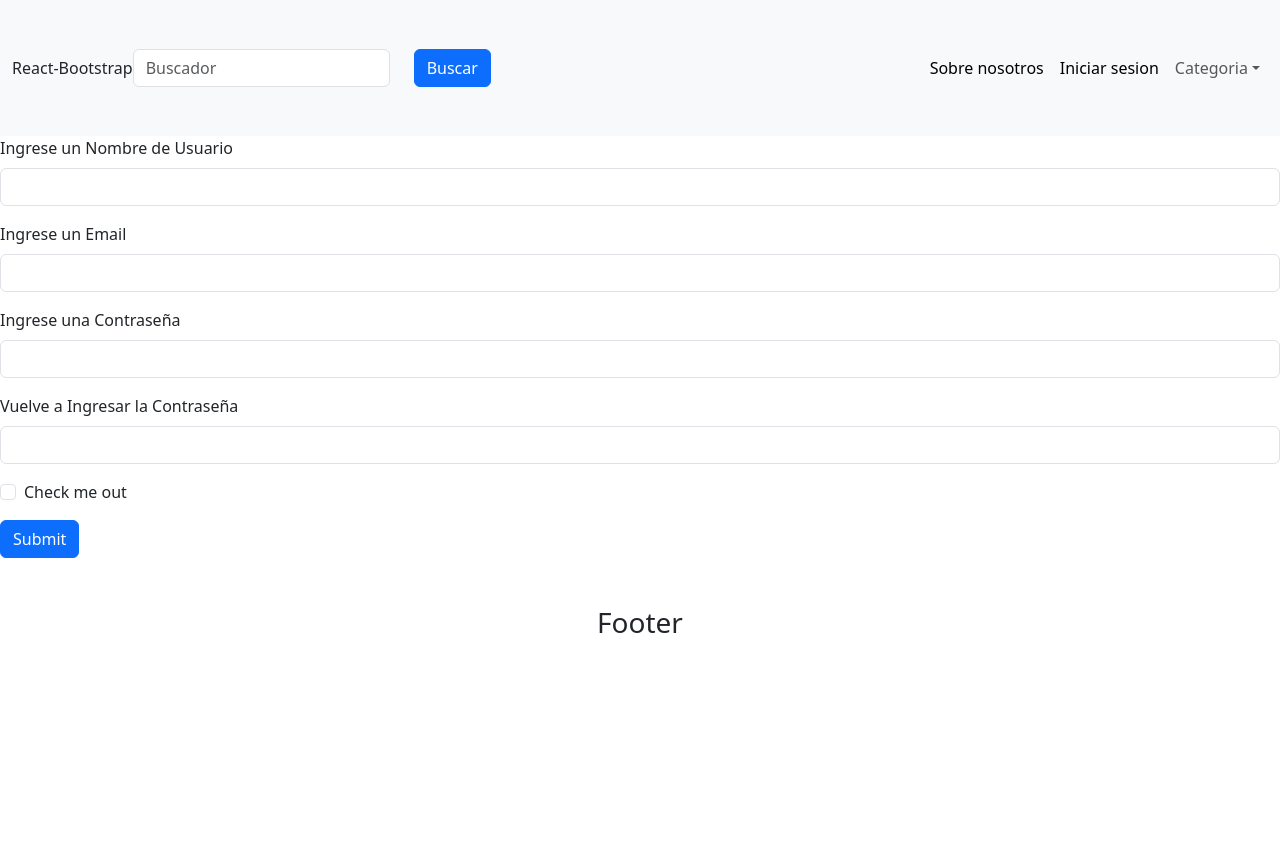
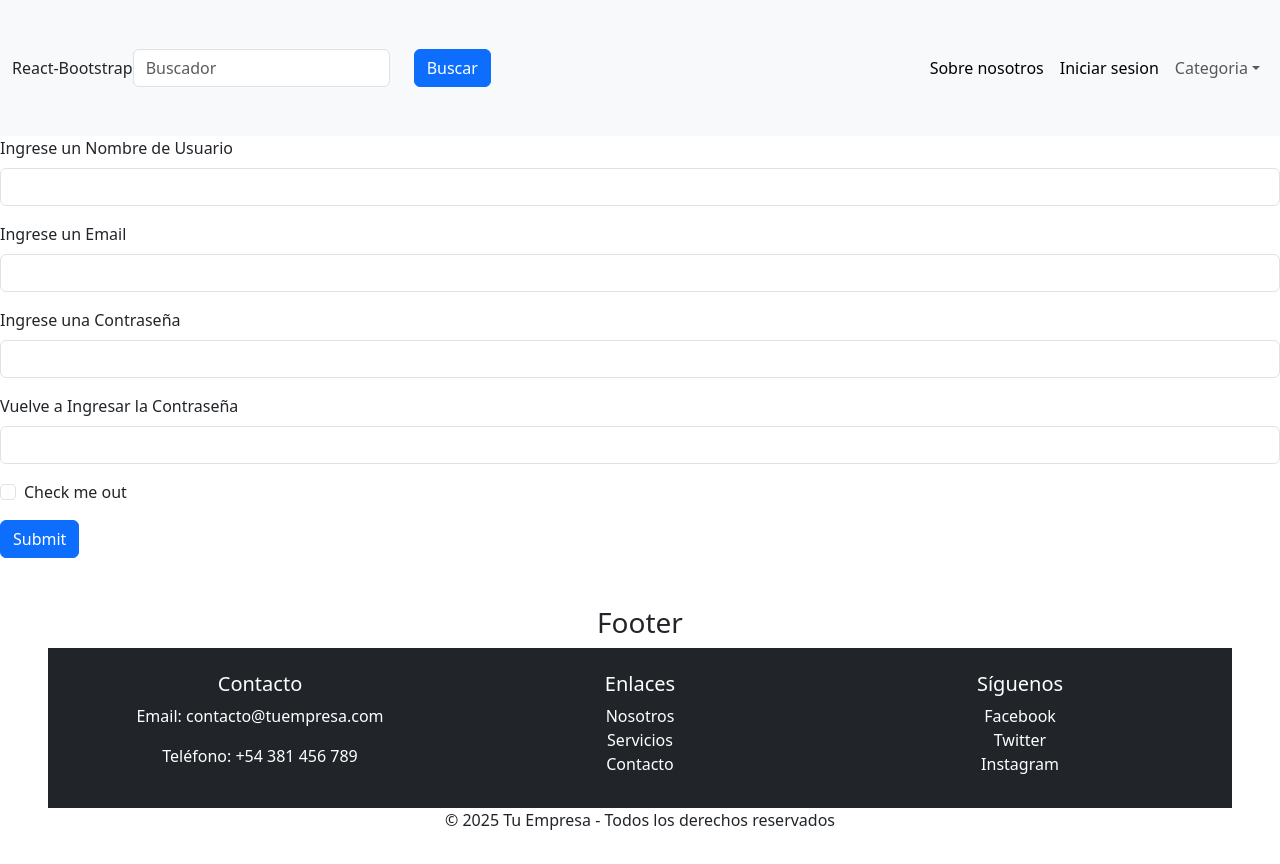
Before and after one commit to Alcoba23/proyecto-ecommerce-grupo2, a React (Vite) app: page /i in a window 1280 px wide. Shown: the top 864 px of the page. Before the commit the page ends 800 px from the top, so only its background shows below. Built offline with nearby package versions, Linux system fonts and the light colour scheme.

Commit message:
poniendo las cosas de footer

```diff
--- a/src/componentes/footer/FooterC.jsx
+++ b/src/componentes/footer/FooterC.jsx
@@ -1,7 +1,86 @@
+import { NavLink } from "react-router";
+import { Col, Container, Row } from "react-bootstrap";
+
 const FooterC = () => {
   return (
     <footer className="bg-body-tertiarya p-5 text-center">
       <h3>Footer</h3>
+      <div className="main-content"></div>
+
+      <footer className="bg-dark text-white py-4">
+        <Container>
+          <Row>
+            {/* Columna de información */}
+            <Col md="4" className="text-center">
+              <h5>Contacto</h5>
+              <p>Email: contacto@tuempresa.com</p>
+              <p>Teléfono: +54 381 456 789</p>
+            </Col>
+
+            {/* Columna de enlaces */}
+            <Col md="4" className="text-center">
+              <h5>Enlaces</h5>
+              <NavLink
+                className="nav-link"
+                to="/nosotros"
+                className1="text-white d-block"
+              >
+                Nosotros
+              </NavLink>
+              <NavLink
+                className="nav-link"
+                to="/servicios"
+                className1="text-white d-block"
+              >
+                Servicios
+              </NavLink>
+              <NavLink
+                className="nav-link"
+                to="/contacto"
+                className1="text-white d-block"
+              >
+                Contacto
+              </NavLink>
+            </Col>
+
+            {/* Columna de redes sociales */}
+            <Col md="4" className="text-center">
+              <h5>Síguenos</h5>
+              <NavLink
+                className="nav-link"
+                to="https://facebook.com"
+                className1="text-white mx-2"
+              >
+                Facebook
+              </NavLink>
+              <NavLink
+                className="nav-link"
+                to="https://twitter.com"
+                className1="text-white mx-2"
+              >
+                Twitter
+              </NavLink>
+              <NavLink
+                className="nav-link"
+                to="https://instagram.com"
+                className1="text-white mx-2"
+              >
+                Instagram
+              </NavLink>
+            </Col>
+          </Row>
+        </Container>
+      </footer>
+
+      <footer className="footer">
+        <Container>
+          <Row className="text-center">
+            <Col>
+              <p>© 2025 Tu Empresa - Todos los derechos reservados</p>
+            </Col>
+          </Row>
+        </Container>
+      </footer>
     </footer>
   );
 };
--- a/src/componentes/navbar/NavbarC.jsx
+++ b/src/componentes/navbar/NavbarC.jsx
@@ -58,3 +58,4 @@ const NavbarC = () => {
 };
 
 export default NavbarC;
+<a href=""></a>;
--- a/src/paginas/Homepage.jsx
+++ b/src/paginas/Homepage.jsx
@@ -27,19 +27,21 @@ function Homepage() {
         </Row>
       </Container>
 
-      <Row className="justify-content-center mt-3">
+      <Row className="text-center mt-3">
         <Col sm="12" md="6">
           <img
-            src="URL_PUBLICIDAD_1"
+            src="https://img.freepik.com/vector-gratis/diseno-carteles-tiendas-electronica_52683-155979.jpg?w=360"
             className="img-fluid"
             alt="Publicidad 1"
+            style={{ height: "", width: "100%", objectFit: "cover" }}
           />
         </Col>
         <Col sm="12" md="6">
           <img
-            src="URL_PUBLICIDAD_2"
+            src="https://tienda.galicia.ar/modules/ps_imageslider/images/c281ab5704cd271678cd69a555b64b4856a96a07_Mob_banner_18csi-ps5.png"
             className="img-fluid"
             alt="Publicidad 2"
+            style={{ height: "", width: "100%", objectFit: "cover" }}
           />
         </Col>
       </Row>
@@ -47,7 +49,7 @@ function Homepage() {
       <Container className="my-5 text-center">
         <Row className="justify-content-center mt-3">
           <Col sm="6" md="3">
-            <CardsC urlimage="https://http2.mlstatic.com/D_NQ_NP_2X_969784-MLA32123024802_092019-F.webp" />
+            <CardsC urlimage="https://edit.org/img/blog/qrr-plantilla-electrodomesticos-diseno-cartel-editable-ofertas-semana-tecnologica-azul-amarillo.webp" />
           </Col>
           <Col sm="6" md="3">
             <CardsC urlimage="https://http2.mlstatic.com/D_NQ_NP_2X_968531-MLA74353667823_022024-F.webp" />
```
Also changed, not shown: src/paginas/Sobre-nosotros.jsx (+11 -0 lines).
